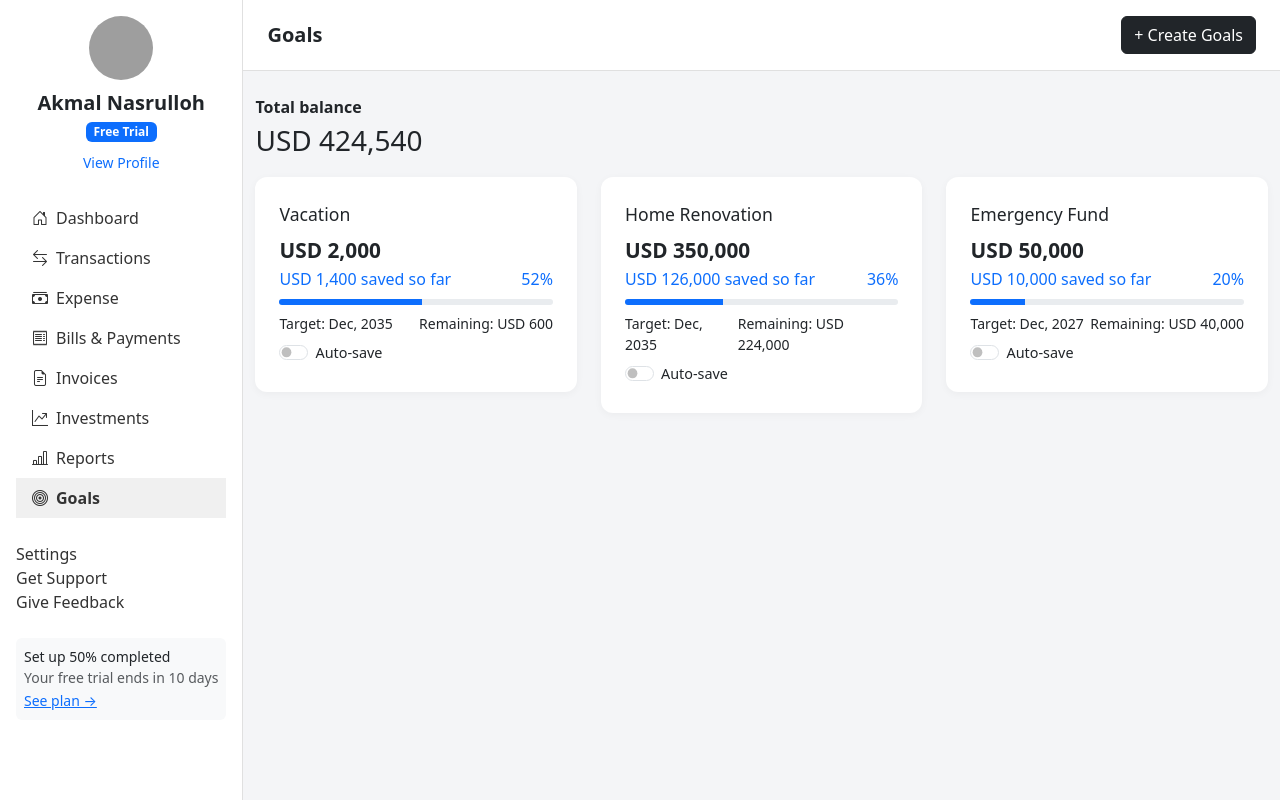
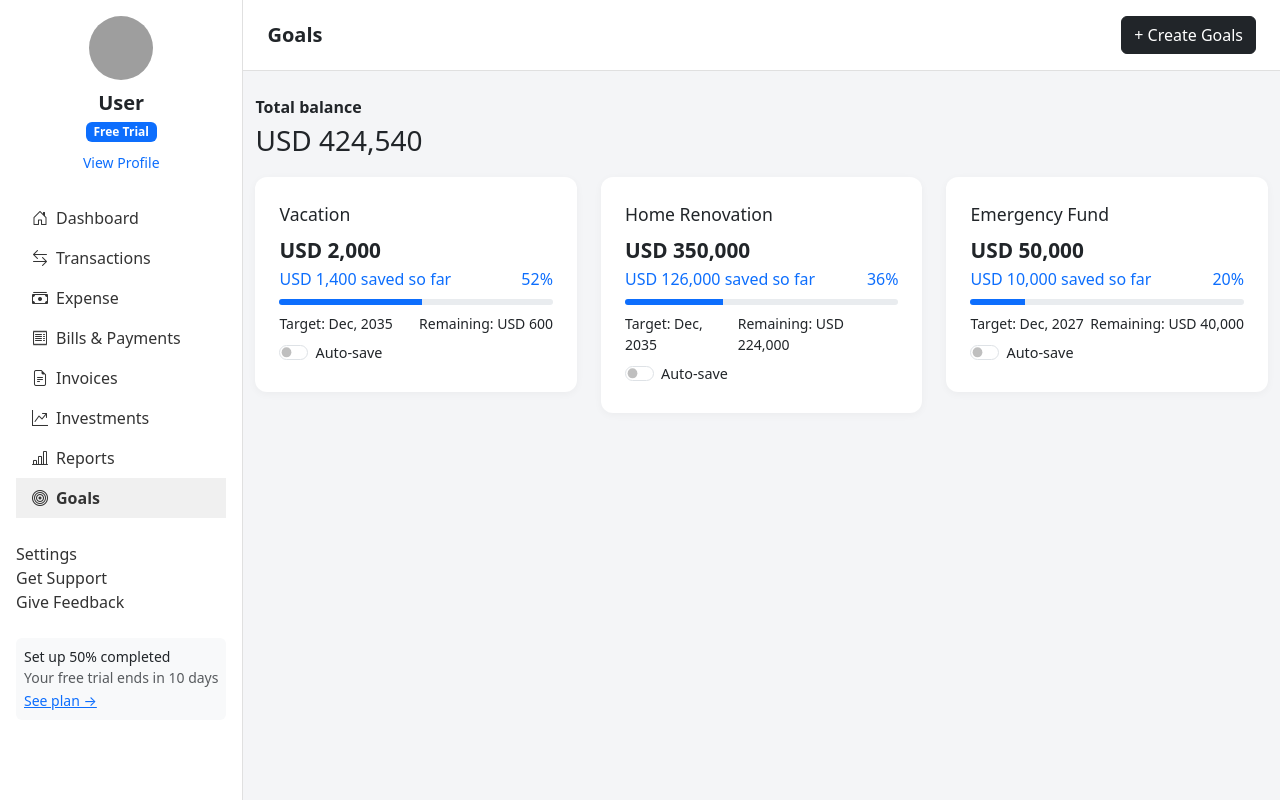
Before and after one commit to pathkalavadiya/Finance_Flow, a Django app: page /dashboard/ in a window 1280 px wide. Run offline with Django 5.2, Linux system fonts and the light colour scheme; grey boxes are pictures that could not be loaded.

Commit message:
profile name  done

```diff
--- a/project_app/templates/dashboard.html
+++ b/project_app/templates/dashboard.html
@@ -24,8 +24,8 @@
     <!-- Sidebar -->
     <div class="sidebar p-3">
         <div class="mb-4 text-center">
-            <img src="https://ui-avatars.com/api/?name=Akmal+Nasrulloh&background=0D8ABC&color=fff&size=64" alt="Profile" class="rounded-circle mb-2" width="64" height="64">
-            <div class="fw-bold fs-5">Akmal Nasrulloh</div>
+            <img src="https://ui-avatars.com/api/?name={{ user.name|default:'User'|urlencode }}&background=0D8ABC&color=fff&size=64" alt="Profile" class="rounded-circle mb-2" width="64" height="64">
+            <div class="fw-bold fs-5">{{ user.name|default:'User' }}</div>
             <span class="badge bg-primary mb-2">Free Trial</span>
             <div><a href="#" class="small text-decoration-none">View Profile</a></div>
         </div>
--- a/project_app/views.py
+++ b/project_app/views.py
@@ -43,7 +43,10 @@ def login(request):
 
 
 def dashboard(request):
-    return render(request, 'dashboard.html')
+    user = None
+    if 'entry_email' in request.session:
+        user = Registration.objects.filter(email=request.session['entry_email']).first()
+    return render(request, 'dashboard.html', {'user': user})
 
 
 def expense(request):
```
